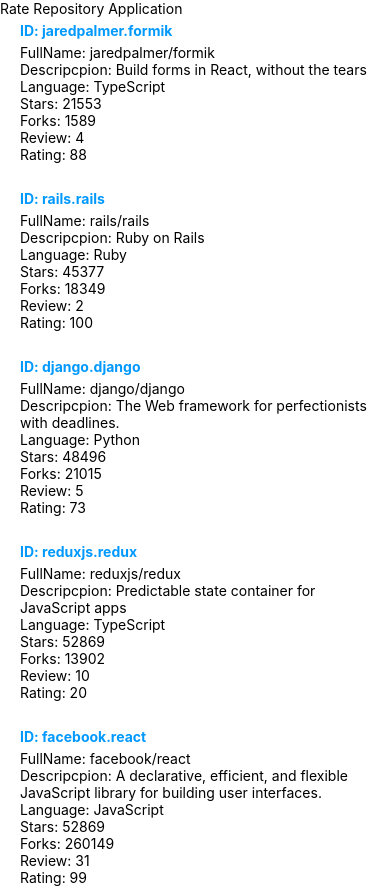
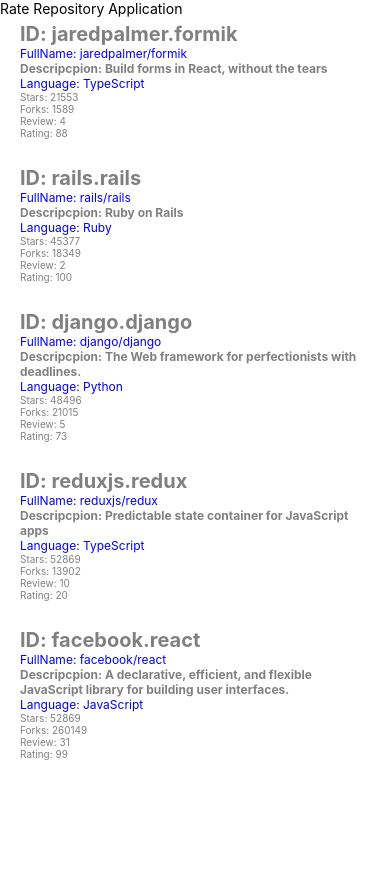
Before and after one commit to Fhernd/rate-repository-app, a React Native app: screen / in a window 390 px wide. After the commit the page ends 844 px from the top, so only its background shows below. Built offline with nearby package versions, Linux system fonts and the light colour scheme.

Commit message:
Uso de componente personalizado StyledText

```diff
--- a/src/components/RepositoryItem.jsx
+++ b/src/components/RepositoryItem.jsx
@@ -1,16 +1,17 @@
 import React from 'react';
-import { View, Text, StyleSheet } from 'react-native';
+import { View, StyleSheet } from 'react-native';
+import StyledText from './StyledText';
 
 const RepositoryItem = (item) => (
     <View key={item.id} style={styles.container}>
-        <Text style={styles.strong}>ID: {item.id}</Text>
-        <Text>FullName: {item.fullName}</Text>
-        <Text>Descripcpion: {item.description}</Text>
-        <Text>Language: {item.language}</Text>
-        <Text>Stars: {item.stargazersCount}</Text>
-        <Text>Forks: {item.forksCount}</Text>
-        <Text>Review: {item.reviewCount}</Text>
-        <Text>Rating: {item.ratingAverage}</Text>
+        <StyledText big bold>ID: {item.id}</StyledText>
+        <StyledText blue>FullName: {item.fullName}</StyledText>
+        <StyledText bold>Descripcpion: {item.description}</StyledText>
+        <StyledText blue>Language: {item.language}</StyledText>
+        <StyledText small>Stars: {item.stargazersCount}</StyledText>
+        <StyledText small>Forks: {item.forksCount}</StyledText>
+        <StyledText small>Review: {item.reviewCount}</StyledText>
+        <StyledText small>Rating: {item.ratingAverage}</StyledText>
     </View>
 );
 
```
